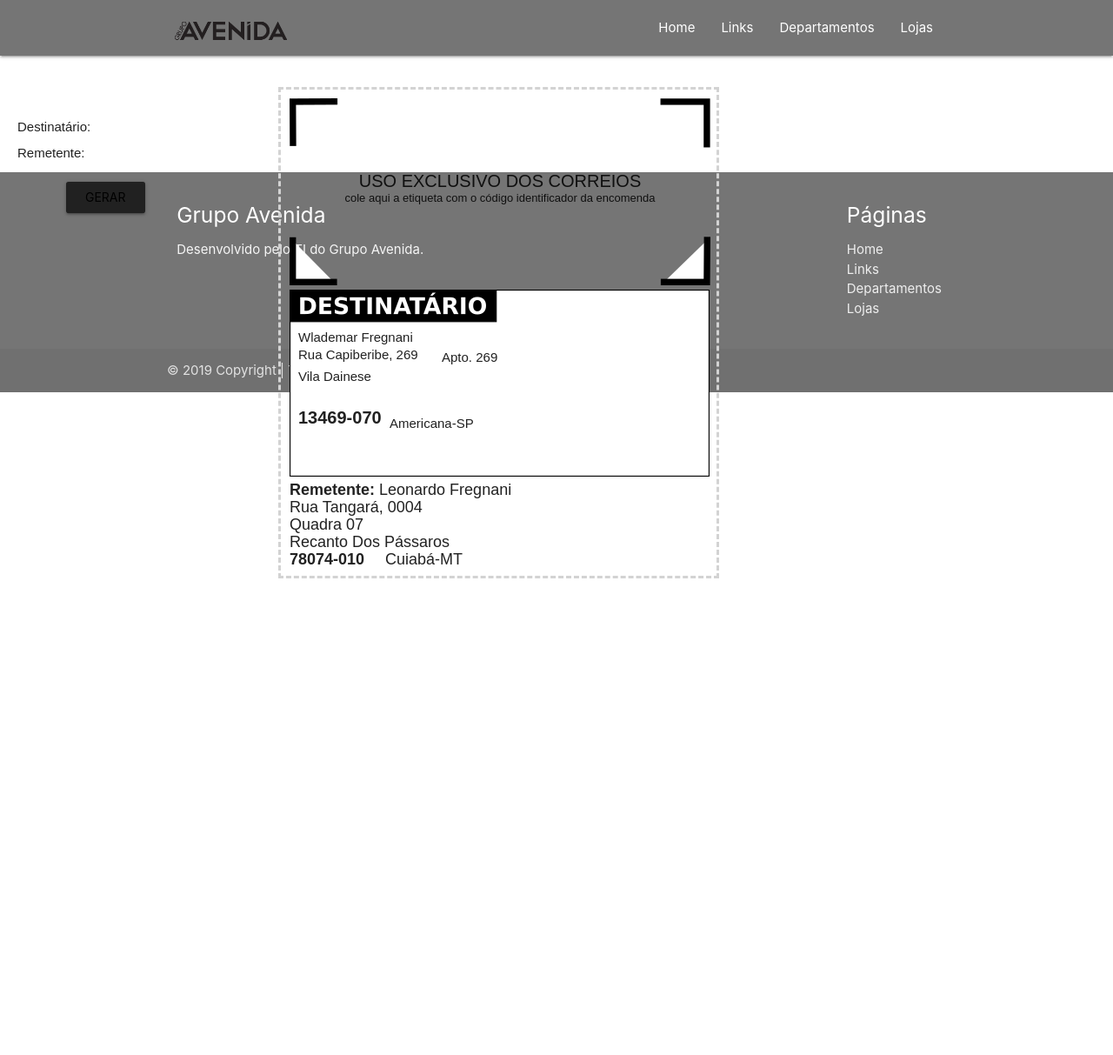
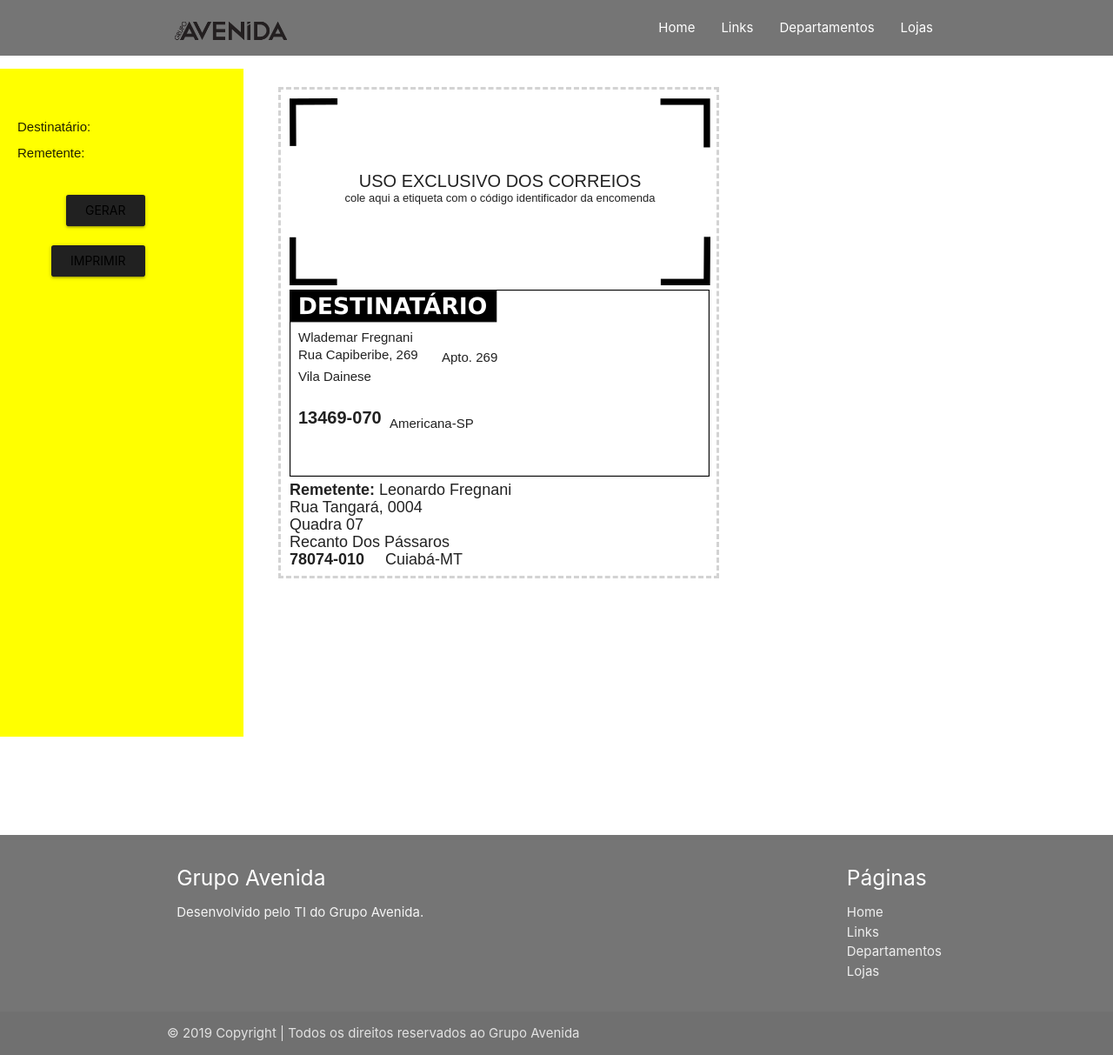
Before and after one commit to CleverssonHames/intranetgav, a Django app: template templates/intranet/etiqueta_correios.html in a window 1280 px wide. Shown: the whole page at 87% size. Before the commit the page ends 665 px from the top, so only its background shows below. Run offline with Django 3.2, Linux system fonts and the light colour scheme; the template is opened without the code that fills it, so the values that code supplies are empty.

Commit message:
alterando 13

```diff
--- a/templates/intranet/etiqueta_correios.html
+++ b/templates/intranet/etiqueta_correios.html
@@ -8,8 +8,8 @@
 {% block body %}
 <section>
 
-    <div>
-        <div class="noprint">
+    <div class="section  white">
+        <div class="lateral noprint">
             <div class="destinatario">
                 <p>Destinatário:</p>
                     <div class="box-destino">
```
